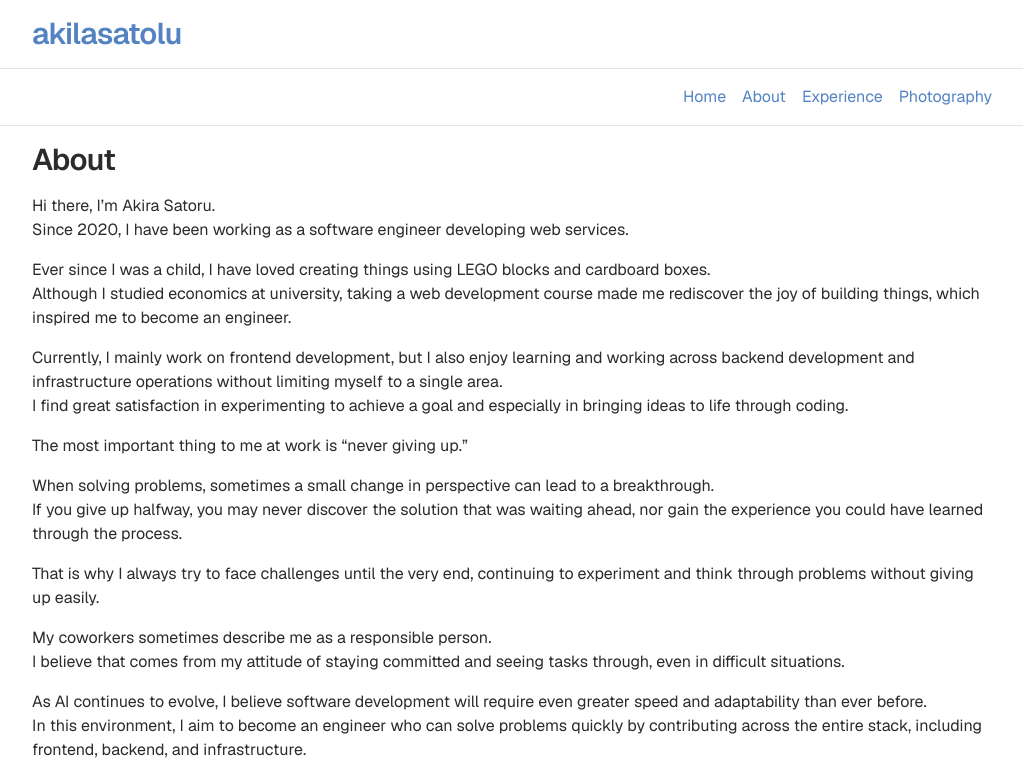
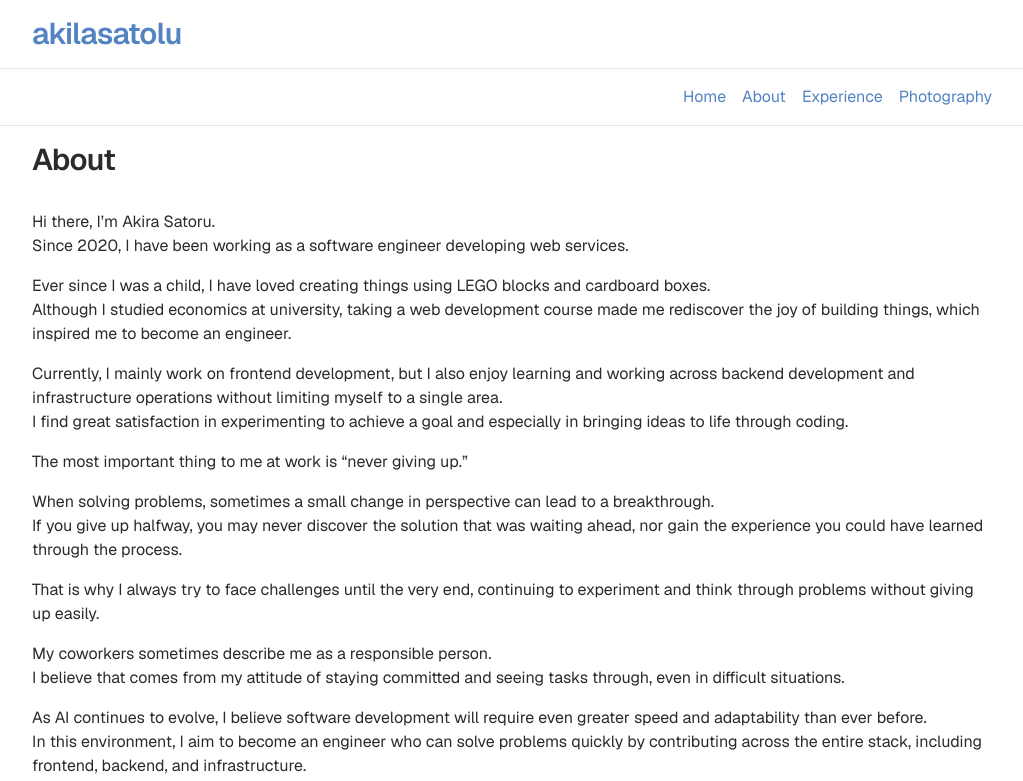
Before and after one commit to akilasatolu/akilasatolu-v5, a Next.js app: page /about in a window 1280 px wide. Shown: the top 781 px of the page, without its empty margins (128-1151 px from the left). Built offline with nearby package versions, Linux system fonts and the light colour scheme.

Commit message:
[update] about.tsx 余白調整

```diff
--- a/app/about/page.tsx
+++ b/app/about/page.tsx
@@ -4,8 +4,9 @@ import Link from "next/link";
 
 export default function AboutPage() {
     return (
-        <div className="flex min-h-0 w-full flex-1 flex-col justify-start gap-4">
+        <div className="flex min-h-0 w-full flex-1 flex-col justify-start">
             <PageTitle title="About" />
+            <div className="mt-8 space-y-4">
                 <ColBlock>
                     <p>Hi there, I’m Akira Satoru.</p>
                     <p>Since 2020, I have been working as a software engineer developing web services.</p>
@@ -56,5 +57,6 @@ export default function AboutPage() {
                     <p>A life that never gives up, and a heart that never loses.</p>
                 </ColBlock>
             </div>
+        </div>
     );
 }
```
Lines whose indentation alone changed are shown as unchanged.
